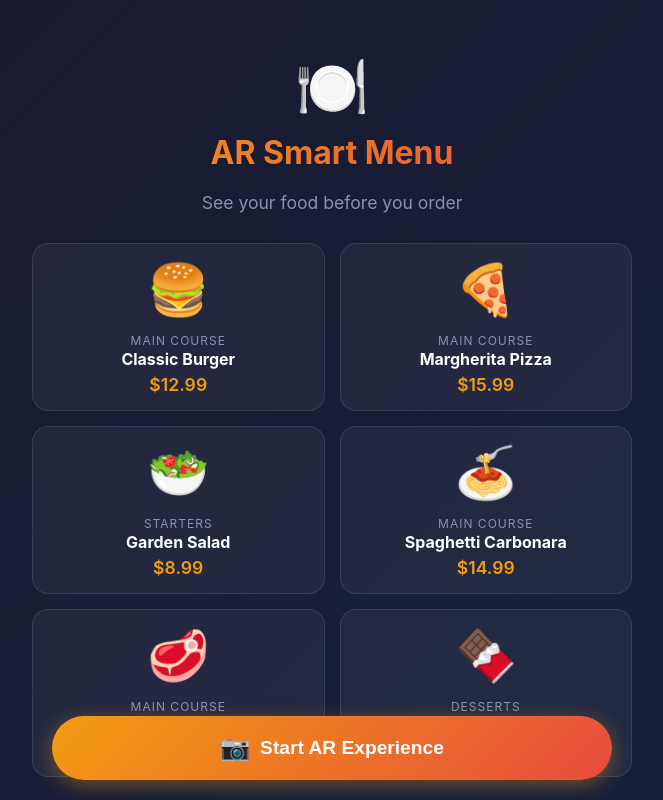
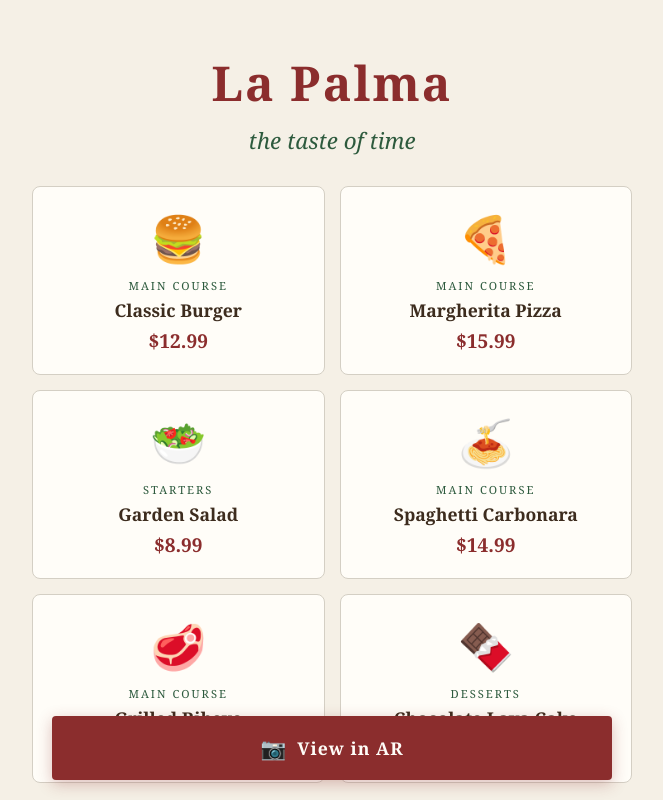
Before and after one commit to salmenkhabou/AR-Menu, a website: page index.html in a window 1280 px wide. Shown: the top 800 px of the page, without its empty margins (308-971 px from the left). Drawn offline with Linux system fonts and the light colour scheme.

Commit message:
13 commit

```diff
--- a/index.html
+++ b/index.html
@@ -3,7 +3,7 @@
 <head>
     <meta charset="UTF-8">
     <meta name="viewport" content="width=device-width, initial-scale=1.0, user-scalable=no, maximum-scale=1.0">
-    <title>AR Smart Menu</title>
+    <title>La Palma - AR Menu</title>
     <link rel="stylesheet" href="styles.css">
 </head>
 <body>
@@ -11,10 +11,9 @@
     <div id="landing-page">
         <div class="container">
             <div class="logo">
-                <span class="logo-icon">🍽️</span>
-                <h1>AR Smart Menu</h1>
+                <h1>La Palma</h1>
             </div>
-            <p class="tagline">See your food before you order</p>
+            <p class="tagline">the taste of time</p>
 
             <div class="menu-grid" id="menu-grid">
                 <!-- Menu items will be loaded dynamically -->
@@ -22,7 +21,7 @@
 
             <button id="start-ar-btn" class="ar-button">
                 <span class="camera-icon">📷</span>
-                Start AR Experience
+                View in AR
             </button>
         </div>
     </div>
--- a/menu-data.js
+++ b/menu-data.js
@@ -66,8 +66,8 @@ const menuData = [
 
 // Restaurant Configuration
 const restaurantConfig = {
-    name: 'AR Smart Menu',
+    name: 'La Palma',
     currency: '$',
-    primaryColor: '#f39c12',
-    secondaryColor: '#e74c3c'
+    primaryColor: '#8b2d2d',
+    secondaryColor: '#2d5a3d'
 };
--- a/styles.css
+++ b/styles.css
@@ -5,17 +5,20 @@
     box-sizing: border-box;
 }
 
+/* Import elegant serif font */
+@import url('https://fonts.googleapis.com/css2?family=Playfair+Display:ital,wght@0,400;0,600;0,700;1,400;1,500&family=Cormorant+Garamond:ital,wght@0,400;0,500;0,600;1,400;1,500&display=swap');
+
 body {
-    font-family: -apple-system, BlinkMacSystemFont, 'Segoe UI', Roboto, Oxygen, Ubuntu, sans-serif;
-    background: linear-gradient(135deg, #1a1a2e 0%, #16213e 100%);
+    font-family: 'Cormorant Garamond', Georgia, serif;
+    background: #f5f0e6;
     min-height: 100vh;
-    color: #fff;
+    color: #3d2c1e;
     overflow-x: hidden;
 }
 
 /* Landing Page */
 #landing-page {
-    padding: 20px;
+    padding: 30px 20px;
     padding-bottom: 140px;
     overflow-y: auto;
     min-height: 100vh;
@@ -29,29 +32,30 @@ body {
 /* Logo */
 .logo {
     text-align: center;
-    padding: 30px 0 20px;
+    padding: 20px 0 10px;
 }
 
 .logo-icon {
-    font-size: 60px;
+    font-size: 40px;
     display: block;
-    margin-bottom: 10px;
+    margin-bottom: 5px;
 }
 
 .logo h1 {
-    font-size: 2rem;
+    font-family: 'Playfair Display', Georgia, serif;
+    font-size: 3rem;
     font-weight: 700;
-    background: linear-gradient(90deg, #f39c12, #e74c3c);
-    -webkit-background-clip: text;
-    -webkit-text-fill-color: transparent;
-    background-clip: text;
+    color: #8b2d2d;
+    letter-spacing: 2px;
 }
 
 .tagline {
     text-align: center;
-    color: #8892b0;
-    font-size: 1.1rem;
+    color: #2d5a3d;
+    font-size: 1.4rem;
+    font-style: italic;
     margin-bottom: 30px;
+    font-family: 'Playfair Display', Georgia, serif;
 }
 
 /* Menu Grid */
@@ -63,49 +67,54 @@ body {
 }
 
 .menu-item {
-    background: rgba(255, 255, 255, 0.05);
-    border-radius: 16px;
-    padding: 15px;
+    background: #fffdf8;
+    border-radius: 8px;
+    padding: 20px 15px;
     text-align: center;
-    border: 1px solid rgba(255, 255, 255, 0.1);
+    border: 1px solid #d4cfc4;
     transition: transform 0.3s ease, box-shadow 0.3s ease;
     cursor: pointer;
 }
 
 .menu-item:hover {
-    transform: translateY(-5px);
-    box-shadow: 0 10px 30px rgba(0, 0, 0, 0.3);
-    border-color: #f39c12;
+    transform: translateY(-3px);
+    box-shadow: 0 8px 25px rgba(61, 44, 30, 0.15);
+    border-color: #8b2d2d;
 }
 
 .menu-item.selected {
-    border-color: #f39c12;
-    background: rgba(243, 156, 18, 0.1);
+    border-color: #8b2d2d;
+    border-width: 2px;
+    background: #fffaf5;
 }
 
 .menu-item .emoji {
-    font-size: 50px;
+    font-size: 45px;
     display: block;
     margin-bottom: 10px;
 }
 
 .menu-item h3 {
-    font-size: 1rem;
+    font-family: 'Playfair Display', Georgia, serif;
+    font-size: 1.1rem;
+    font-weight: 600;
     margin-bottom: 5px;
-    color: #fff;
+    color: #3d2c1e;
 }
 
 .menu-item .price {
-    color: #f39c12;
+    color: #8b2d2d;
     font-weight: 600;
-    font-size: 1.1rem;
+    font-size: 1.2rem;
 }
 
 .menu-item .category {
-    font-size: 0.75rem;
-    color: #8892b0;
+    font-size: 0.7rem;
+    color: #2d5a3d;
     text-transform: uppercase;
-    letter-spacing: 1px;
+    letter-spacing: 2px;
+    margin-bottom: 5px;
+    display: block;
 }
 
 /* AR Button - Fixed at bottom */
@@ -118,25 +127,27 @@ body {
     max-width: 560px;
     margin: 0 auto;
     padding: 18px 30px;
-    font-size: 1.2rem;
+    font-family: 'Playfair Display', Georgia, serif;
+    font-size: 1.1rem;
     font-weight: 600;
-    color: #fff;
-    background: linear-gradient(135deg, #f39c12 0%, #e74c3c 100%);
+    color: #fffdf8;
+    background: #8b2d2d;
     border: none;
-    border-radius: 50px;
+    border-radius: 4px;
     cursor: pointer;
     display: flex;
     align-items: center;
     justify-content: center;
     gap: 10px;
-    transition: transform 0.3s ease, box-shadow 0.3s ease;
-    box-shadow: 0 5px 20px rgba(243, 156, 18, 0.4);
+    transition: transform 0.3s ease, background 0.3s ease;
+    box-shadow: 0 4px 15px rgba(139, 45, 45, 0.3);
     z-index: 100;
+    letter-spacing: 1px;
 }
 
 .ar-button:hover {
-    transform: scale(1.02);
-    box-shadow: 0 8px 30px rgba(243, 156, 18, 0.5);
+    background: #6b2222;
+    transform: translateY(-2px);
 }
 
 .ar-button:active {
@@ -144,7 +155,7 @@ body {
 }
 
 .camera-icon {
-    font-size: 1.5rem;
+    font-size: 1.3rem;
 }
 
 .instructions {
@@ -158,7 +169,7 @@ body {
     left: 0;
     width: 100%;
     height: 100%;
-    background: rgba(26, 26, 46, 0.95);
+    background: rgba(245, 240, 230, 0.95);
     display: none;
     flex-direction: column;
     align-items: center;
@@ -171,10 +182,10 @@ body {
 }
 
 .loader {
-    width: 60px;
-    height: 60px;
-    border: 4px solid rgba(255, 255, 255, 0.1);
-    border-top-color: #f39c12;
+    width: 50px;
+    height: 50px;
+    border: 3px solid #d4cfc4;
+    border-top-color: #8b2d2d;
     border-radius: 50%;
     animation: spin 1s linear infinite;
     margin-bottom: 20px;
@@ -185,8 +196,10 @@ body {
 }
 
 .loading-overlay p {
-    color: #fff;
+    color: #3d2c1e;
     font-size: 1.1rem;
+    font-family: 'Playfair Display', Georgia, serif;
+    font-style: italic;
 }
 
 /* Responsive */
```
